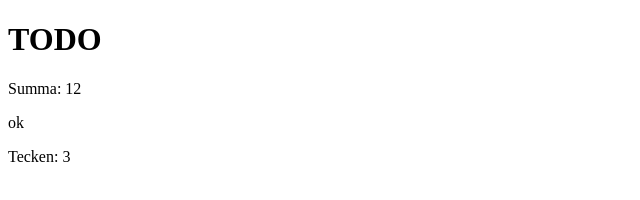
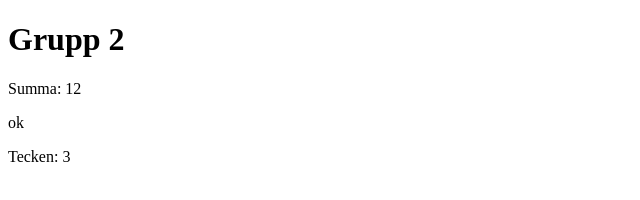
Before and after one commit to BanjoKod/team-repo, a plain HTML site: page index.html in a window 1280 px wide. Shown: the whole page, without its empty margins (0-640 px from the left). Drawn offline with Linux system fonts and the light colour scheme.

Commit message:
US-1: Visa gruppnanet

```diff
--- a/index.html
+++ b/index.html
@@ -12,7 +12,7 @@
     <script>
       // TODO 1: Returnera gruppens namn.
       function hamtaNamn() {
-        return "TODO";
+        return "Grupp 2";
       }
 
     // TODO 2: Returnera summan av a och b.
```
